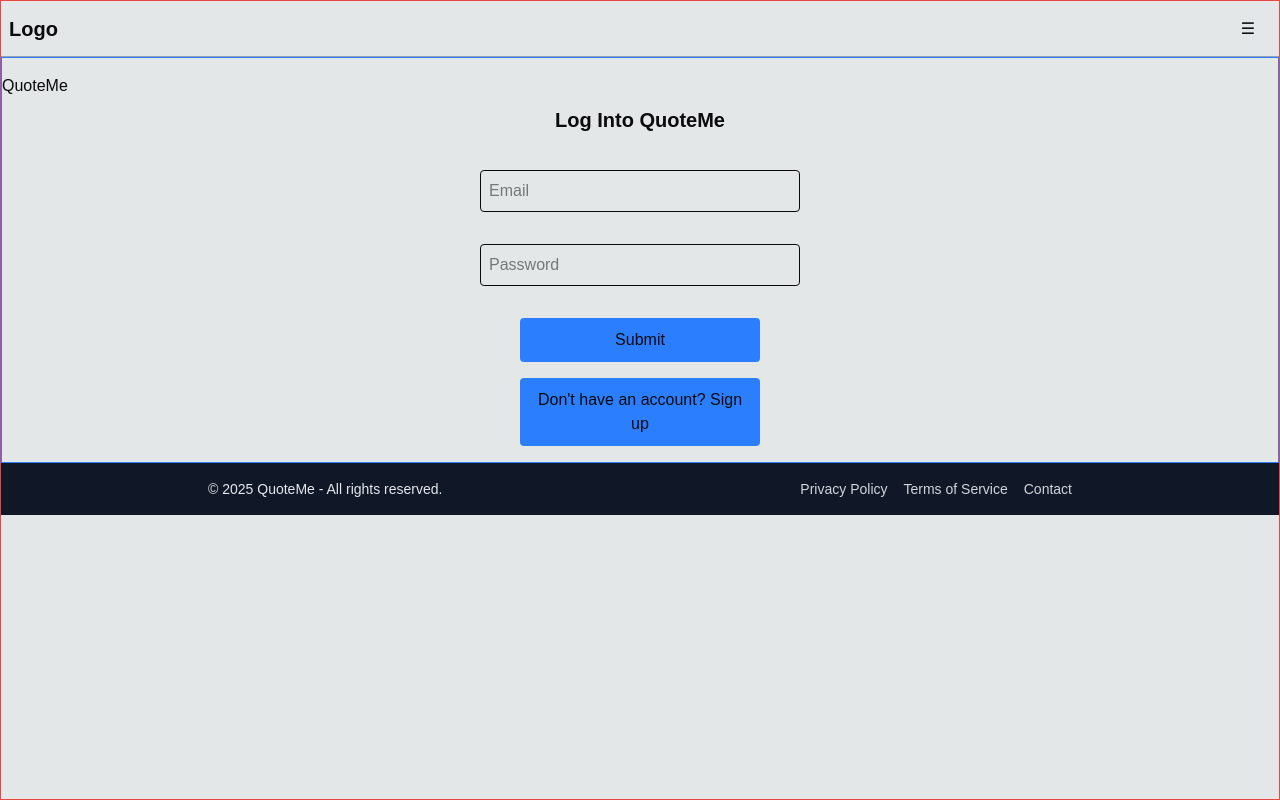
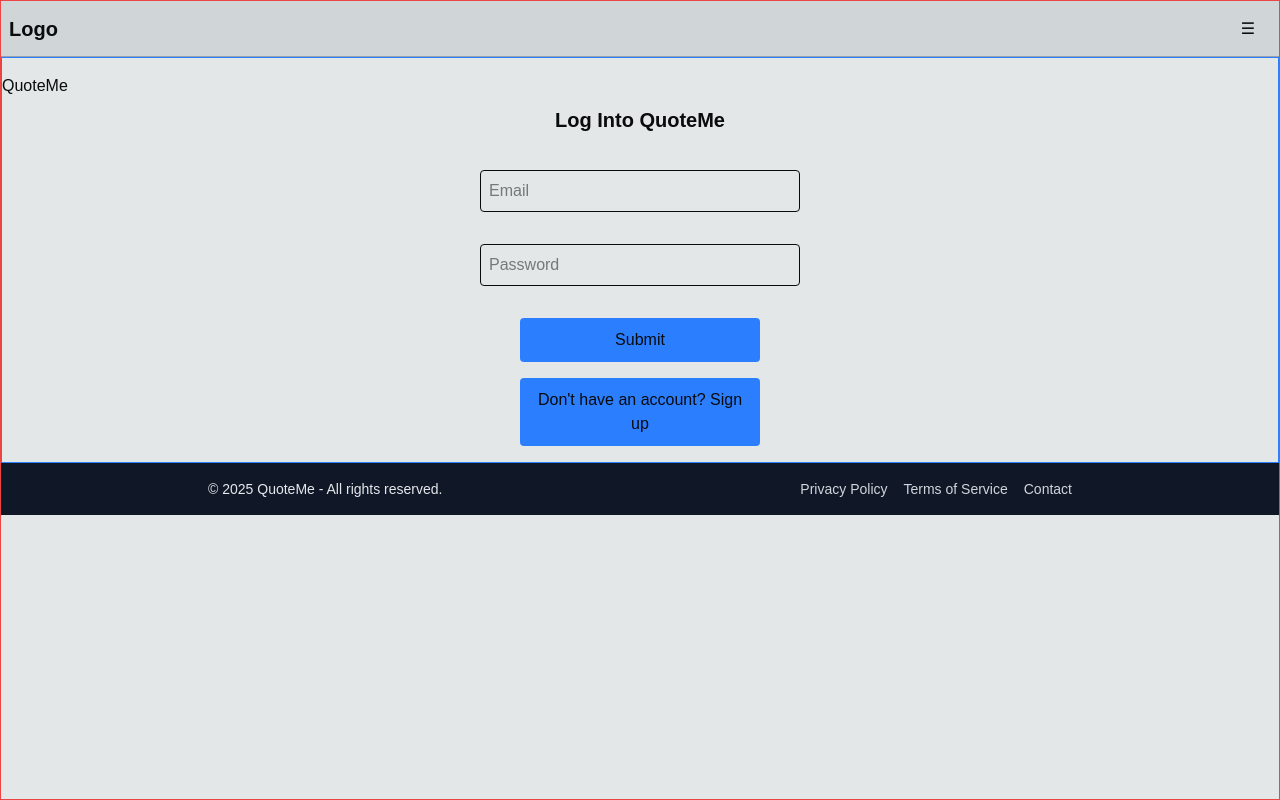
Before and after one commit to tjohnson009/quoteme, a Next.js app: page / in a window 1280 px wide. Built offline with nearby package versions, Linux system fonts and the light colour scheme.

Commit message:
Temporary border around navbar for testing

```diff
--- a/src/components/Navbar.tsx
+++ b/src/components/Navbar.tsx
@@ -7,7 +7,7 @@ const Navbar: React.FC = () => {
     const handleDropdown = () => setDropdownOpen((open) => !open);
 
     return (
-        <nav className="w-full h-14 flex sticky items-center justify-between px-2 bg-black-100 border-b border-gray-400">
+        <nav className="w-full h-14 flex sticky items-center justify-between px-2 bg-background-secondary border-b border-gray-400">
             <div className="font-bold text-xl">
             Logo
             </div>
```
